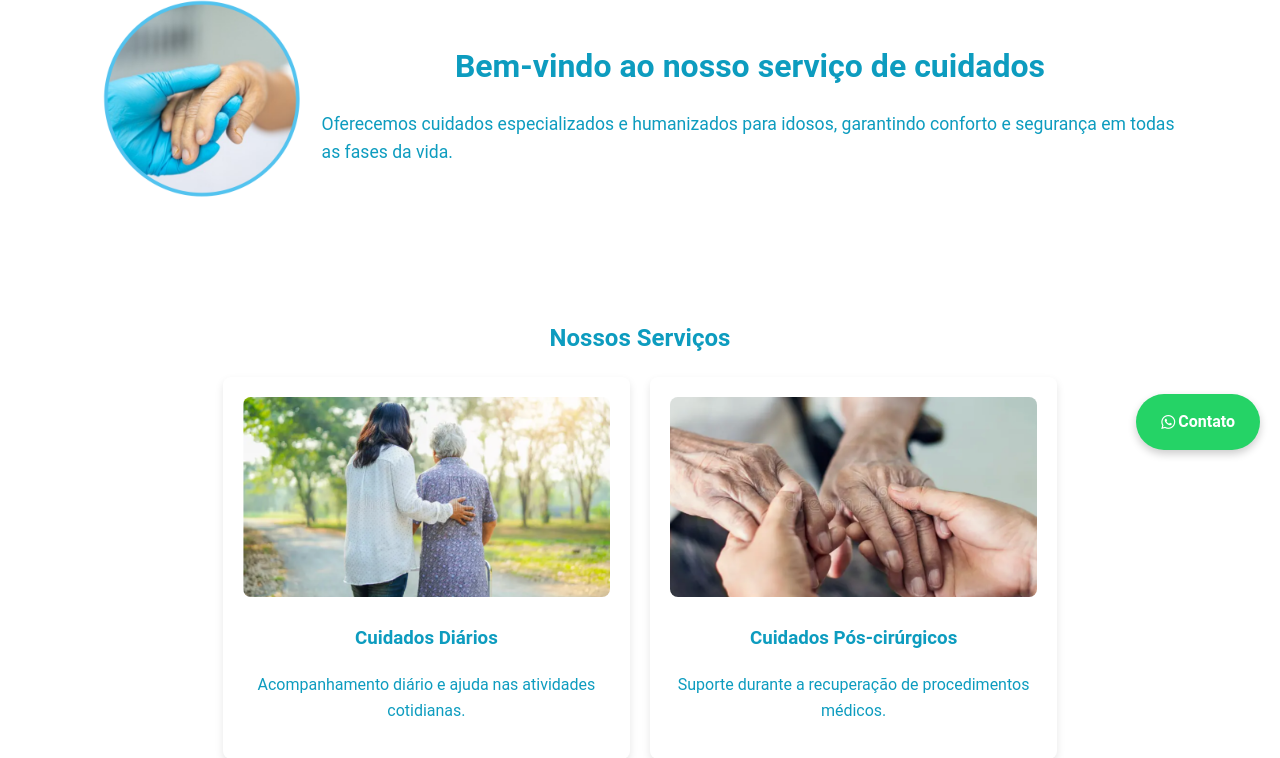
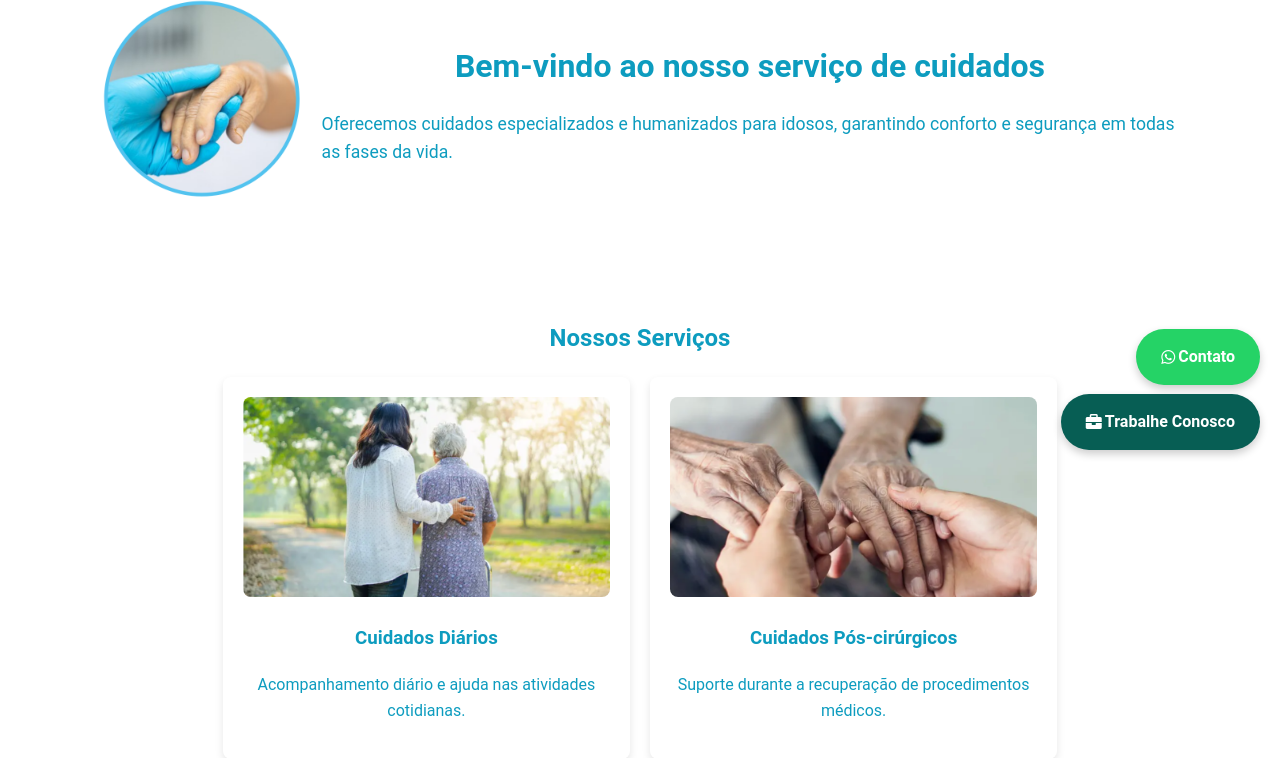
Before and after one commit to careeafeto/landing, a Flask app: page / in a window 1280 px wide. Shown: the part 330-1088 px from the top of the page. Run offline with Flask 3, Linux system fonts and the light colour scheme; some web fonts are replaced.

Commit message:
update: add floating button for join us

```diff
--- a/static/styles.css
+++ b/static/styles.css
@@ -217,7 +217,7 @@ footer {
 /* Botão de Contato Flutuante */
 .contato-flutuante {
     position: fixed;
-    bottom: 20px;
+    bottom: 85px;
     right: 20px;
     background-color: #25D366;
     color: #fff;
@@ -239,7 +239,36 @@ footer {
     transform: scale(1.1);
 }
 
-.contato-flutuante-direita {
+.trabalhe-conosco-flutuante {
+    position: fixed;
+    bottom: 20px;
+    right: 20px;
+    background-color: #075E54;
+    color: #fff;
+    padding: 15px 25px;
+    border-radius: 50px;
+    font-size: 1rem;
+    font-weight: bold;
+    text-decoration: none;
+    box-shadow: 0 4px 8px rgba(0, 0, 0, 0.2);
+    display: flex;
+    justify-content: center;
+    align-items: center;
+    z-index: 9999;
+    transition: transform 0.3s ease;
+    gap: 3px;
+}
+
+.trabalhe-conosco-flutuante:hover {
+    transform: scale(1.1);
+}
+
+.flutuante-position-1 {
+    left: unset;
+    right: 50px;
+}
+
+.flutuante-position-2 {
     left: unset;
     right: 20px;
 }
--- a/templates/index.html
+++ b/templates/index.html
@@ -88,9 +88,14 @@
         <p>&copy; 2025 Care e Afeto. Todos os direitos reservados.</p>
     </footer>
 
-    <a href="https://wa.me/5521986616964" target="_blank" class="contato-flutuante">
+    <a href="https://wa.me/55219999999999" target="_blank" class="contato-flutuante">
         <i class="fab fa-whatsapp"></i>
         <span>Contato</span>
+    </a>
+
+    <a href="https://wa.me/55219999999999" target="_blank" class="trabalhe-conosco-flutuante">
+        <i class="fas fa-briefcase"></i>
+        <span>Trabalhe Conosco</span>
     </a>
 
 </body>
```
